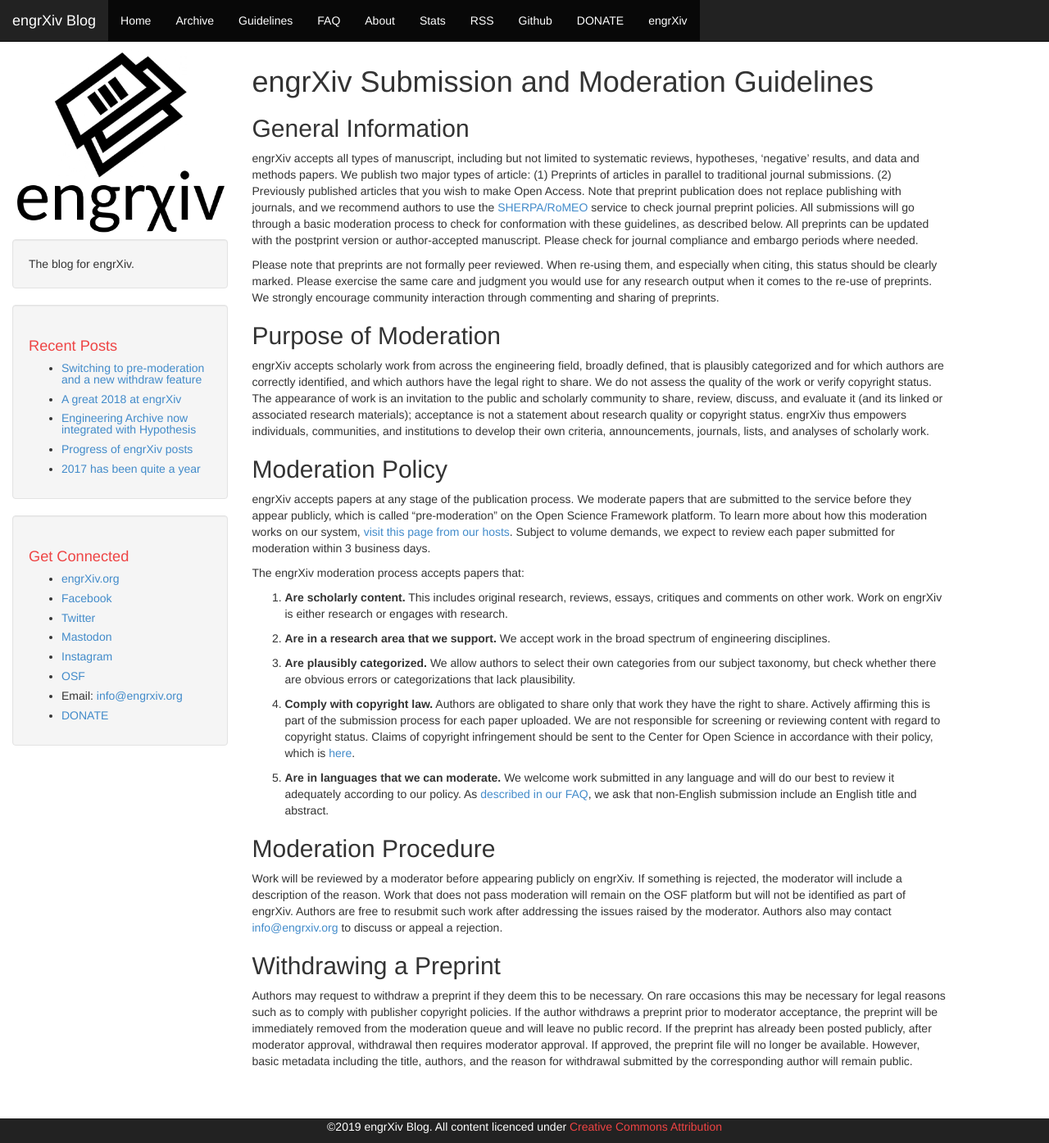
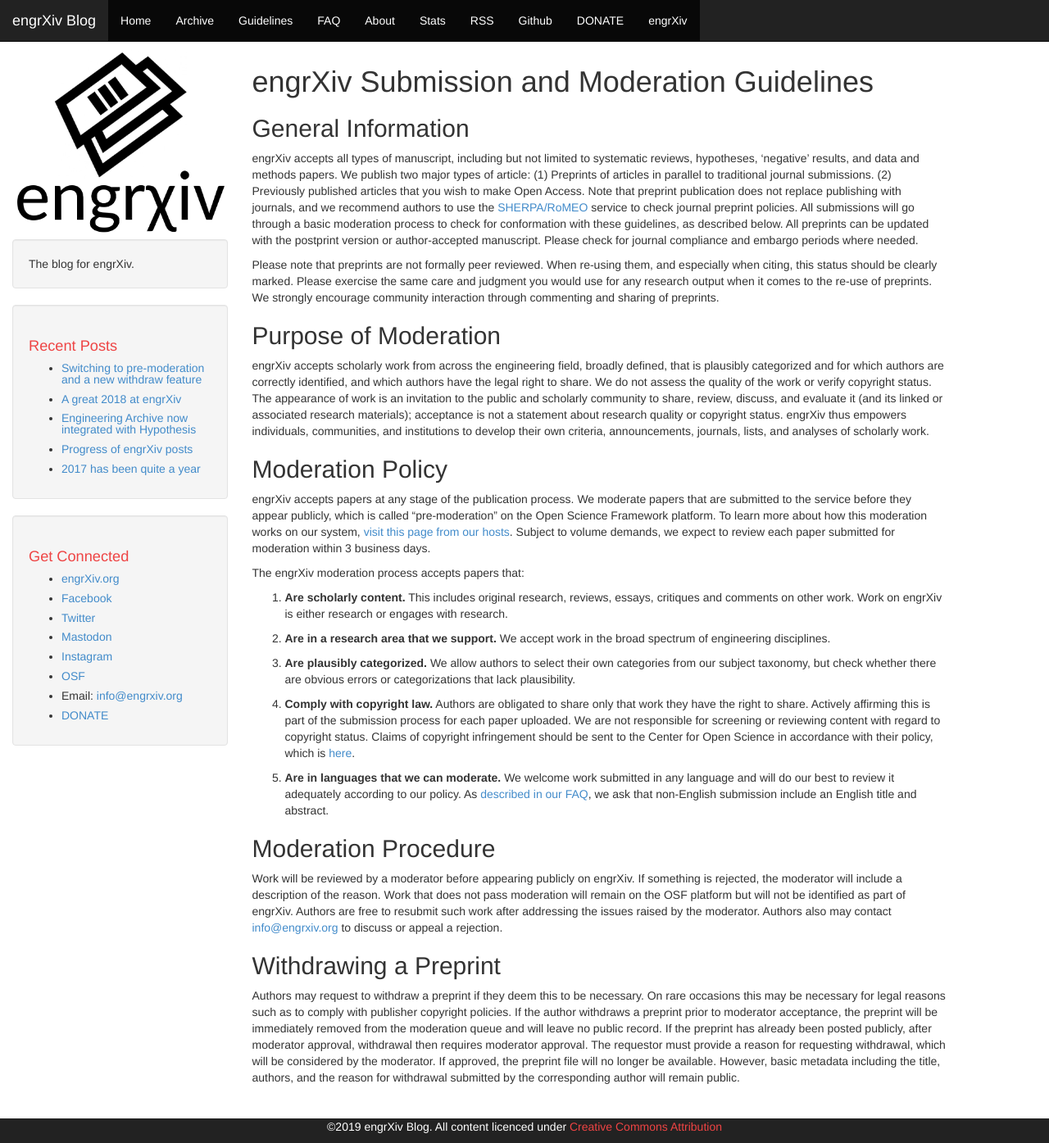
Before and after one commit to OpenEngr/engrXiv, a Jekyll site: the page built from guidelines/index.md, in a window 1280 px wide and 1395 px high. Shown: the whole window at 82% size. Built offline with Jekyll 4.4.1, drawn with Linux system fonts in a browser that asks for light colours; comment, search, counter and statistics services are not loaded; our own code applies the rules of GitHub Pages for plain Markdown files.

Commit message:
update withdrawal instructions

```diff
--- a/guidelines/index.md
+++ b/guidelines/index.md
@@ -34,4 +34,4 @@ The engrXiv moderation process accepts papers that:
 Work will be reviewed by a moderator before appearing publicly on engrXiv. If something is rejected, the moderator will include a description of the reason. Work that does not pass moderation will remain on the OSF platform but will not be identified as part of engrXiv. Authors are free to resubmit such work after addressing the issues raised by the moderator. Authors also may contact [info@engrxiv.org](mailto:info@engrxiv.org) to discuss or appeal a rejection.
 
 ## Withdrawing a Preprint
-Authors may request to withdraw a preprint if they deem this to be necessary. On rare occasions this may be necessary for legal reasons such as to comply with publisher copyright policies. If the author withdraws a preprint prior to moderator acceptance, the preprint will be immediately removed from the moderation queue and will leave no public record. If the preprint has already been posted publicly, after moderator approval, withdrawal then requires moderator approval. If approved, the preprint file will no longer be available. However, basic metadata including the title, authors, and the reason for withdrawal submitted by the corresponding author will remain public.
+Authors may request to withdraw a preprint if they deem this to be necessary. On rare occasions this may be necessary for legal reasons such as to comply with publisher copyright policies. If the author withdraws a preprint prior to moderator acceptance, the preprint will be immediately removed from the moderation queue and will leave no public record. If the preprint has already been posted publicly, after moderator approval, withdrawal then requires moderator approval. The requestor must provide a reason for requesting withdrawal, which will be considered by the moderator. If approved, the preprint file will no longer be available. However, basic metadata including the title, authors, and the reason for withdrawal submitted by the corresponding author will remain public.
```
